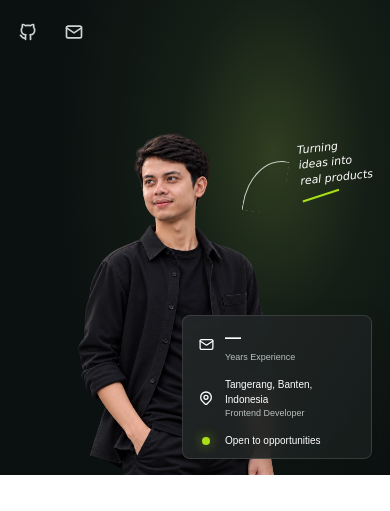
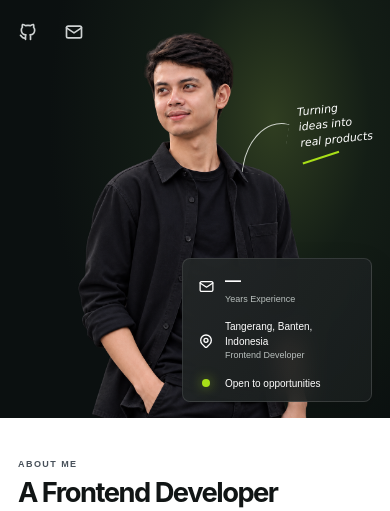
Before and after one commit to fatihmuhamadridho/fatihmuhamadridho, a Next.js app: page / in a window 390 px wide. Shown: the part 325-836 px from the top of the page. Built offline with nearby package versions, Linux system fonts and the light colour scheme; no server answers.

Commit message:
fix: 🐛 adjust mobile hero layouts to summary length
Keep Home and About portraits in the mobile content flow so longer API
summaries push images down. Refine portrait scale and spacing to balance
the Home hero.

```diff
--- a/src/features/HomeV2/templates/HomeV2.template.module.scss
+++ b/src/features/HomeV2/templates/HomeV2.template.module.scss
@@ -1164,12 +1164,13 @@ $line: #e8ebef;
     width: calc(100% - 36px);
   }
   .homeHero {
-    min-height: 800px;
+    min-height: 0;
   }
   .homeHeroInner {
-    min-height: 734px;
+    min-height: 0;
     grid-template-columns: minmax(0, 1fr);
     align-items: start;
+    row-gap: 16px;
   }
   .experienceSection {
     grid-template-columns: 1fr;
@@ -1227,15 +1228,18 @@ $line: #e8ebef;
     max-width: 360px;
   }
   .portraitStage {
+    position: relative;
     top: auto;
-    right: 10%;
-    bottom: 0;
-    width: 90%;
-    height: 380px;
+    right: auto;
+    bottom: auto;
+    width: 100%;
+    height: 360px;
+    grid-column: 1;
+    grid-row: 2;
   }
   .portraitStage img {
-    height: 100%;
-    bottom: -30px;
+    height: 125%;
+    bottom: -55px;
   }
   .heroInfo {
     right: 0;
@@ -1250,7 +1254,7 @@ $line: #e8ebef;
   .heroNote {
     top: auto;
     right: 0;
-    bottom: 280px;
+    bottom: 260px;
     max-width: 90px;
     font-size: 11px;
   }
```
Also changed, not shown: src/features/About/templates/About.template.module.scss (+12 -6 lines).
